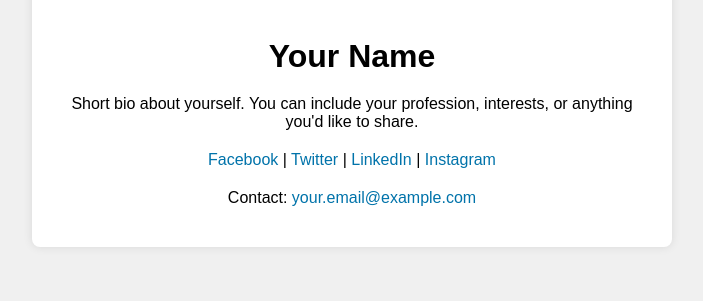
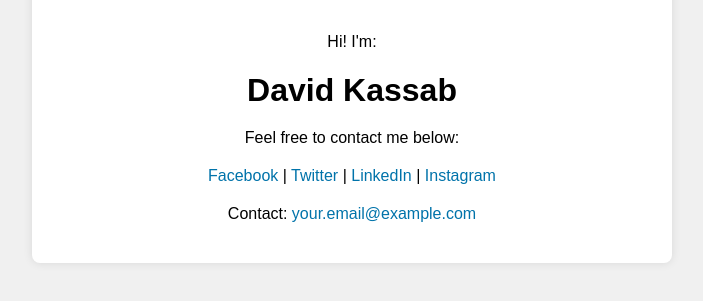
Before and after one commit to Dave13392/personal-site, a plain HTML site: page index.html in a window 1280 px wide. Shown: the part 91-392 px from the top of the page, without its empty margins (288-991 px from the left). Drawn offline with Linux system fonts and the light colour scheme.

Commit message:
Update index.html
small edit

```diff
--- a/index.html
+++ b/index.html
@@ -46,11 +46,14 @@
         <!-- Profile Picture -->
         <img src="profile.jpg" alt="Profile Picture" class="profile-pic">
 
+        <!-- Hi -->
+        <p>Hi! I'm:</p>
+
         <!-- Name -->
-        <h1>Your Name</h1>
+        <h1>David Kassab</h1>
 
         <!-- Bio -->
-        <p>Short bio about yourself. You can include your profession, interests, or anything you'd like to share.</p>
+        <p>Feel free to contact me below:</p>
 
         <!-- Social Media Links -->
         <p>
```
